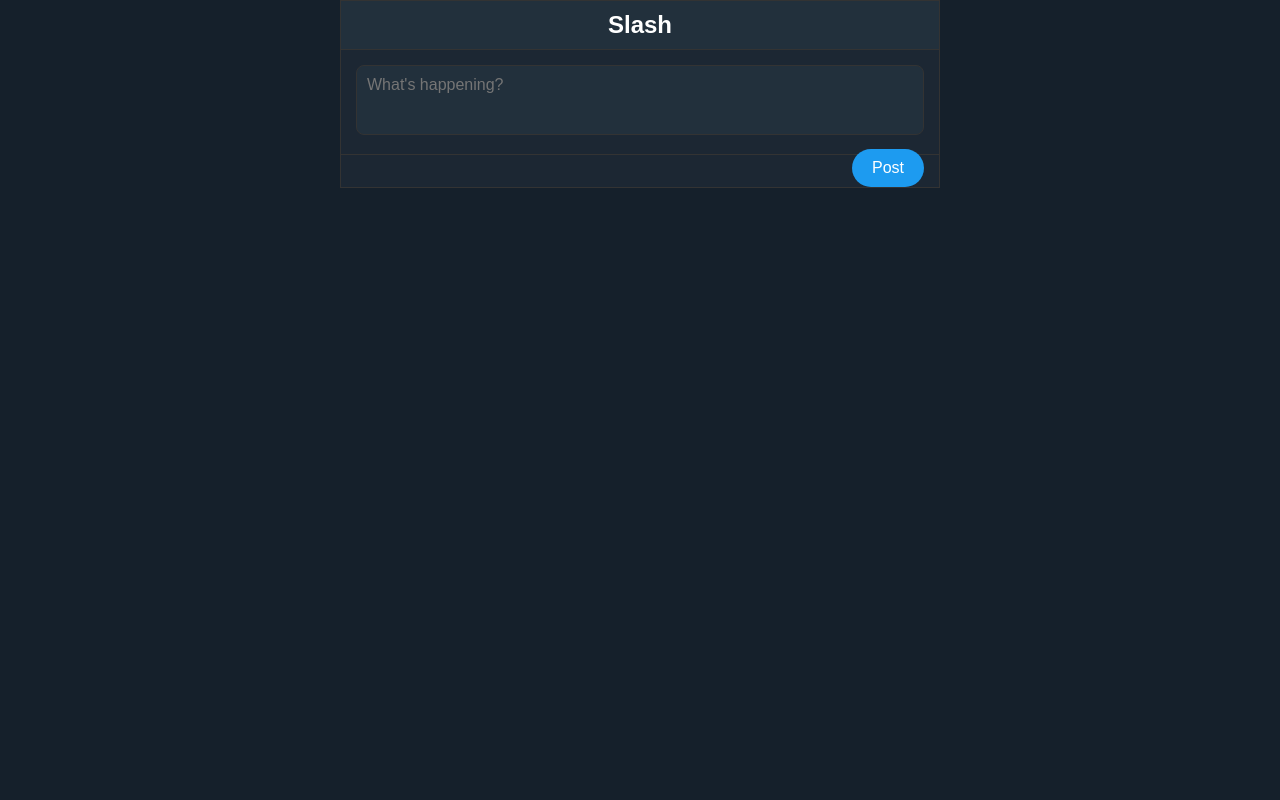
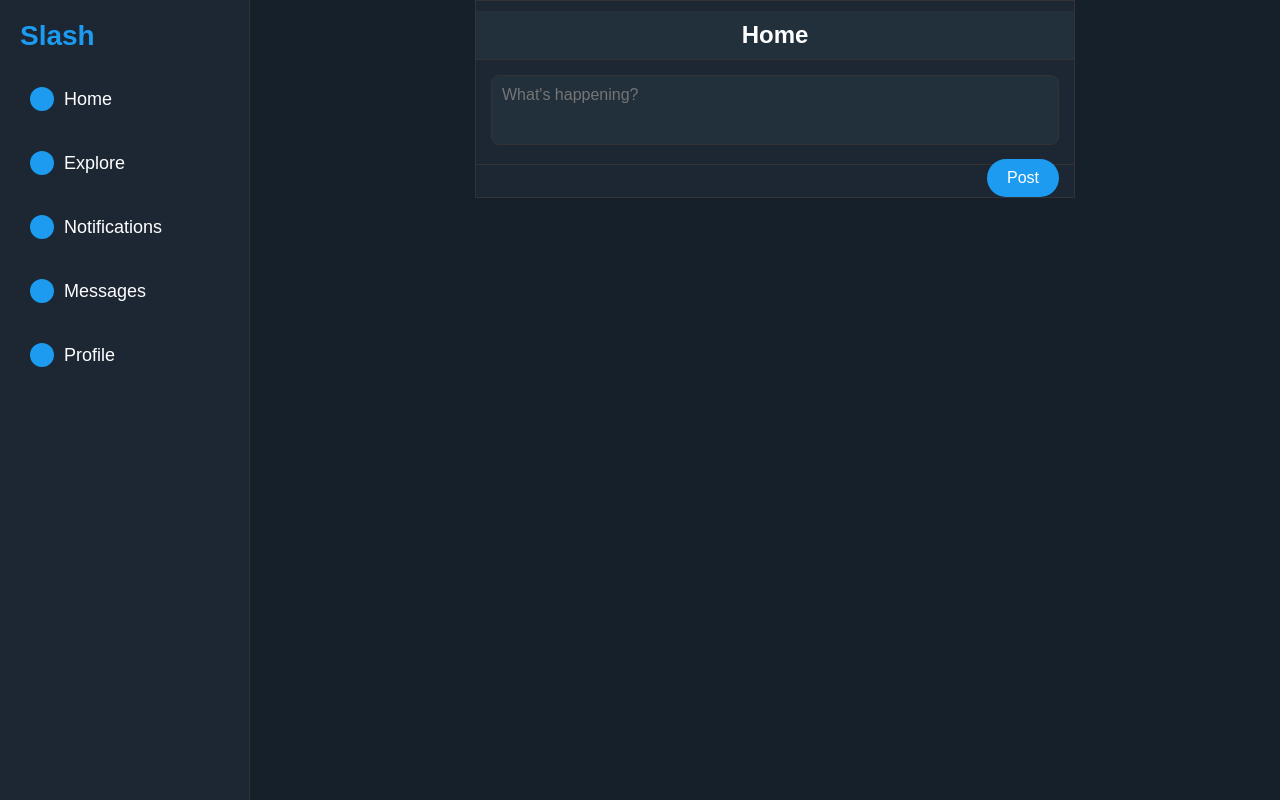
Before and after one commit to AliAnderson82/slash.github.io, a plain HTML site: page index.html in a window 1280 px wide. Drawn offline with Linux system fonts and the light colour scheme.

Commit message:
Update index.html

```diff
--- a/index.html
+++ b/index.html
@@ -21,10 +21,54 @@
             min-height: 100vh;
         }
 
+        .sidebar {
+            width: 250px;
+            padding: 20px;
+            background-color: #1c2733;
+            border-right: 1px solid #333;
+            height: 100vh;
+            position: fixed;
+            left: 0;
+            top: 0;
+        }
+
+        .sidebar h2 {
+            font-size: 28px;
+            color: #1d9bf0;
+            margin-bottom: 20px;
+            text-align: left;
+        }
+
+        .sidebar .nav-item {
+            padding: 15px 10px;
+            margin-bottom: 10px;
+            font-size: 18px;
+            display: flex;
+            align-items: center;
+            color: #ffffff;
+            cursor: pointer;
+            border-radius: 8px;
+            transition: background-color 0.2s;
+        }
+
+        .sidebar .nav-item:hover {
+            background-color: #22303c;
+        }
+
+        .sidebar .icon {
+            width: 24px;
+            height: 24px;
+            background-color: #1d9bf0;
+            border-radius: 50%;
+            margin-right: 10px;
+        }
+
         .container {
             width: 600px;
             border: 1px solid #333;
             background-color: #1c2733;
+            margin-left: 270px;
+            padding-top: 10px;
         }
 
         header {
@@ -88,8 +132,27 @@
     </style>
 </head>
 <body>
+    <div class="sidebar">
+        <h2>Slash</h2>
+        <div class="nav-item">
+            <div class="icon"></div> Home
+        </div>
+        <div class="nav-item">
+            <div class="icon"></div> Explore
+        </div>
+        <div class="nav-item">
+            <div class="icon"></div> Notifications
+        </div>
+        <div class="nav-item">
+            <div class="icon"></div> Messages
+        </div>
+        <div class="nav-item">
+            <div class="icon"></div> Profile
+        </div>
+    </div>
+
     <div class="container">
-        <header>Slash</header>
+        <header>Home</header>
 
         <div class="input-area">
             <textarea id="postInput" placeholder="What's happening?"></textarea>
@@ -100,57 +163,38 @@
     </div>
 
     <script>
-        const adminIP = "127.0.0.1"; // Replace with actual IP detection if available
-
-        // Load posts from localStorage on page load
         document.addEventListener("DOMContentLoaded", loadPosts);
 
-        // Function to simulate fetching user's IP
-        function getUserIP() {
-            return "127.0.0.1"; // Replace with actual IP detection if available
-        }
-
-        // Function to create a new post
         function postMessage() {
             const input = document.getElementById("postInput");
             const message = input.value.trim();
 
             if (message) {
-                const isAdmin = getUserIP() === adminIP;
-                const username = isAdmin ? "/admin" : "/user";
+                const username = "/user";
 
-                // Create post object
                 const post = {
                     username: username,
                     message: message,
                     timestamp: new Date().toISOString()
                 };
 
-                // Save to localStorage
                 savePostToLocalStorage(post);
-
-                // Add post to feed
                 addPostToFeed(post);
-
-                // Clear input field
                 input.value = "";
             }
         }
 
-        // Save post to localStorage
         function savePostToLocalStorage(post) {
             let posts = JSON.parse(localStorage.getItem("posts")) || [];
             posts.push(post);
             localStorage.setItem("posts", JSON.stringify(posts));
         }
 
-        // Load posts from localStorage
         function loadPosts() {
             const posts = JSON.parse(localStorage.getItem("posts")) || [];
             posts.forEach(addPostToFeed);
         }
 
-        // Add post to the feed
         function addPostToFeed(post) {
             const feed = document.getElementById("feed");
 
```
